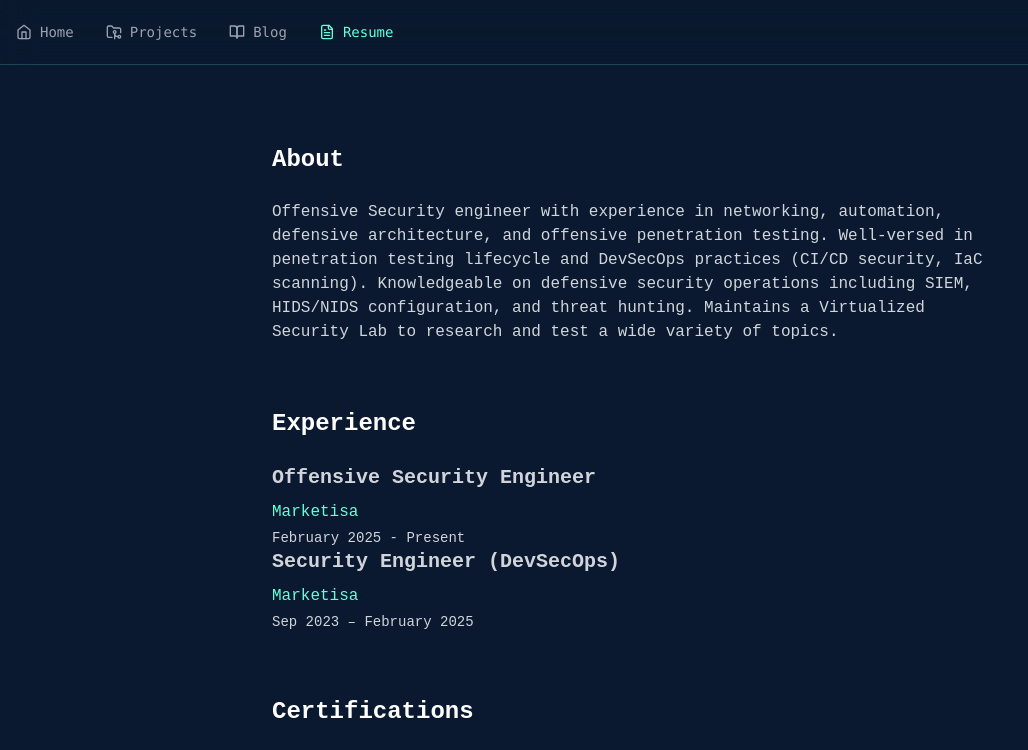
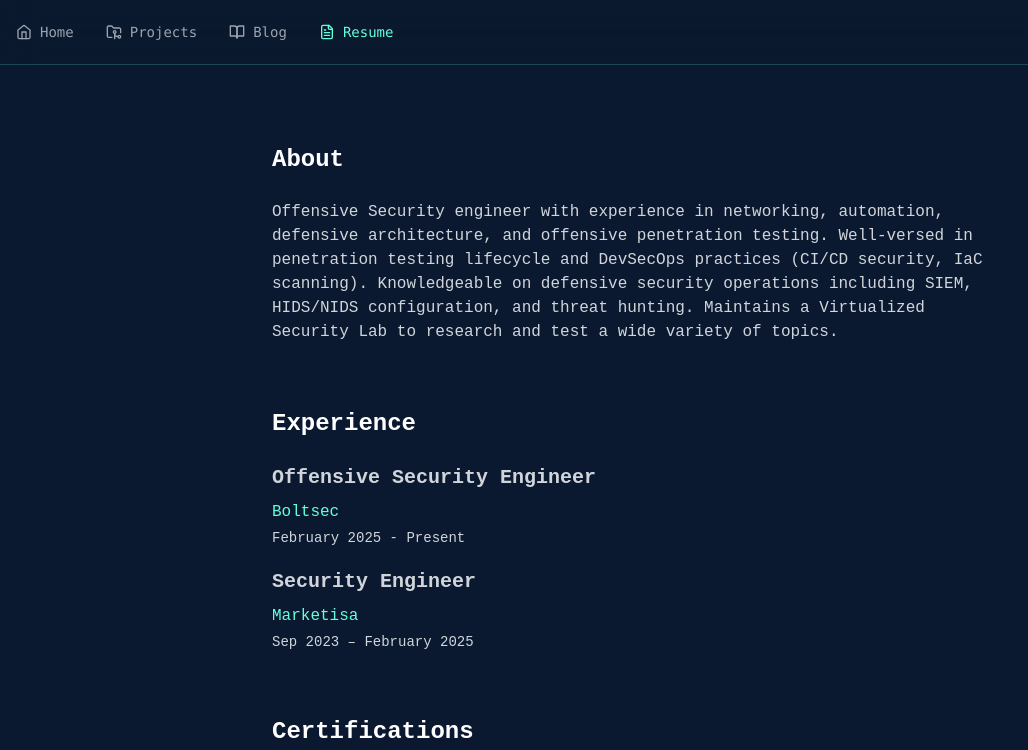
Before and after one commit to matheusht/portfolio, a React (Vite) app: page /resume in a window 1280 px wide. Shown: the top 750 px of the page, without its empty margins (0-1028 px from the left). Built offline with nearby package versions, Linux system fonts and the light colour scheme.

Commit message:
docs: resume links

```diff
--- a/src/pages/Resume.tsx
+++ b/src/pages/Resume.tsx
@@ -96,14 +96,14 @@ const Resume: React.FC = () => {
         {/* Experience Section */}
         <section className="mb-16">
           <h2 className="text-2xl font-bold text-white mb-6">Experience</h2>
-          <div className="text-gray-300">
+          <div className="text-gray-300 mb-5">
             <h3 className="text-xl font-semibold mb-2">Offensive Security Engineer</h3>
-            <p className="text-accent mb-1">Marketisa</p>
+            <p className="text-accent mb-1 hover:text-secondary"><a href="https://boltsec.vercel.app/" target='_blank'>Boltsec</a></p>
             <p className="text-sm">February 2025 - Present </p>
           </div>
           <div className="text-gray-300">
-            <h3 className="text-xl font-semibold mb-2">Security Engineer (DevSecOps)</h3>
-            <p className="text-accent mb-1">Marketisa</p>
+            <h3 className="text-xl font-semibold mb-2">Security Engineer</h3>
+            <p className="text-accent mb-1 hover:text-secondary"><a href="https://www.marketisa.com.br/" target='_blank'>Marketisa</a></p>
             <p className="text-sm">Sep 2023 – February 2025</p>
           </div>
         </section>
```
